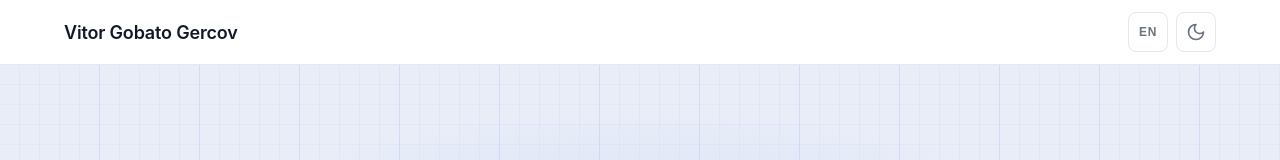
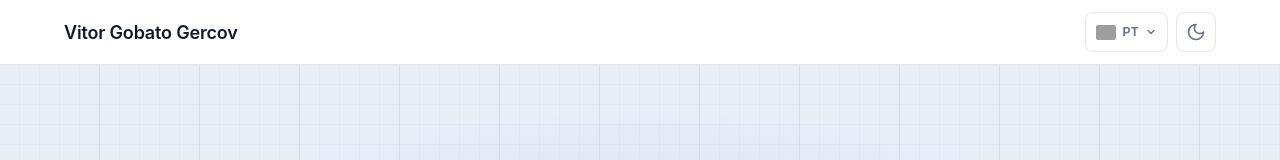
Before and after one commit to vitor-gercov/Portf-lio, an Angular app: page / in a window 1280 px wide. Shown: the top 160 px of the page. Built offline with nearby package versions, Linux system fonts and the light colour scheme; grey boxes are pictures that could not be loaded; what @angular/localize would draw is missing.

Commit message:
Ajuste no multilinguagem e implementação do conteúdo na sessão de sobre e no rodapé

```diff
--- a/src/app/footer/footer.component.ts
+++ b/src/app/footer/footer.component.ts
@@ -12,25 +12,25 @@ export class FooterComponent {
   readonly socialLinks = [
     {
       label: 'LinkedIn',
-      href: '#',
+      href: 'https://www.linkedin.com/in/vitor-gobato-gercov-a89474178/',
       icon: 'linkedin',
       ariaLabel: $localize`:@@footer.linkedInAriaLabel:Meu perfil no LinkedIn`,
     },
     {
       label: 'GitHub',
-      href: '#',
+      href: 'https://github.com/vitor-gercov',
       icon: 'github',
       ariaLabel: $localize`:@@footer.githubAriaLabel:Meu perfil no GitHub`,
     },
     {
       label: 'WhatsApp',
-      href: '#',
+      href: 'https://api.whatsapp.com/send/?phone=5511971112207&text&type=phone_number&app_absent=0',
       icon: 'whatsapp',
       ariaLabel: $localize`:@@footer.whatsappAriaLabel:Entrar em contato via WhatsApp`,
     },
     {
       label: 'E-mail',
-      href: '#',
+      href: 'https://mail.google.com/mail/?view=cm&fs=1&to=gercovvitor@gmail.com',
       icon: 'email',
       ariaLabel: $localize`:@@footer.emailAriaLabel:Enviar um e-mail`,
     },
--- a/src/index.html
+++ b/src/index.html
@@ -6,6 +6,18 @@
     <base href="/" />
     <meta name="viewport" content="width=device-width, initial-scale=1" />
     <link rel="icon" type="image/x-icon" href="favicon.ico" />
+    <script>
+      (function () {
+        var stored = localStorage.getItem('theme');
+        var theme =
+          stored === 'light' || stored === 'dark'
+            ? stored
+            : window.matchMedia('(prefers-color-scheme: dark)').matches
+            ? 'dark'
+            : 'light';
+        document.documentElement.setAttribute('data-theme', theme);
+      })();
+    </script>
   </head>
   <body>
     <app-root></app-root>
--- a/src/shared/services/locale.service.ts
+++ b/src/shared/services/locale.service.ts
@@ -1,30 +1,35 @@
-import { Injectable } from '@angular/core';
+import { Injectable, signal } from '@angular/core';
 
 const STORAGE_KEY = 'app-locale';
 
 export type AppLocale = 'pt-BR' | 'en-US';
 
+export interface LocaleOption {
+  code: AppLocale;
+  label: string;
+  flagUrl: string;
+  flagAlt: string;
+}
+
 @Injectable({ providedIn: 'root' })
 export class LocaleService {
-  readonly locales: { code: AppLocale; label: string }[] = [
-    { code: 'pt-BR', label: 'PT' },
-    { code: 'en-US', label: 'EN' },
+  readonly locales: LocaleOption[] = [
+    { code: 'pt-BR', label: 'PT', flagUrl: 'https://flagcdn.com/w20/br.png', flagAlt: 'Brasil' },
+    { code: 'en-US', label: 'EN', flagUrl: 'https://flagcdn.com/w20/us.png', flagAlt: 'Estados Unidos' },
   ];
 
-  getLocale(): AppLocale {
-    return (localStorage.getItem(STORAGE_KEY) as AppLocale) ?? 'pt-BR';
+  private readonly _currentLocale = signal<AppLocale>(
+    (localStorage.getItem(STORAGE_KEY) as AppLocale) ?? 'pt-BR'
+  );
+
+  readonly currentLocale = this._currentLocale.asReadonly();
+
+  getCurrentOption(): LocaleOption {
+    return this.locales.find(l => l.code === this._currentLocale())!;
   }
 
   setLocale(locale: AppLocale): void {
     localStorage.setItem(STORAGE_KEY, locale);
     window.location.reload();
   }
-
-  toggle(): void {
-    this.setLocale(this.getLocale() === 'pt-BR' ? 'en-US' : 'pt-BR');
-  }
-
-  getNextLocaleLabel(): string {
-    return this.getLocale() === 'pt-BR' ? 'EN' : 'PT';
-  }
 }
--- a/src/widgets/about/about.component.ts
+++ b/src/widgets/about/about.component.ts
@@ -11,24 +11,24 @@ interface PodiumItem {
   styleUrl: './about.component.scss',
 })
 export class AboutComponent {
-  photoSrc: string | null = null;
+  photoSrc: string | null = 'https://lh3.googleusercontent.com/pw/AP1GczMs_4ERZ7aZI1Bnyv9O9hWakIWfJg9Rn8rNF0KFl0SEOfTMpRoTzunBXce6hVjKcffbyMAVvH2kqSjEqvO5QQDXnbzibkj_o9805GatHsE5y_5HaluqwigE8BKH7zF9WNMKPATY0FIaK9aAangk2omekg=w683-h911-s-no-gm?authuser=0';
 
   videogames: PodiumItem[] = [
-    { name: '', image: undefined },
-    { name: '', image: undefined },
-    { name: '', image: undefined },
+    { name: 'DOOM Eternal', image: 'https://i.redd.it/3t9pnnab10m11.png' },
+    { name: 'Dark Souls', image: 'https://cdn2.steamgriddb.com/icon_thumb/7b0b4f3e99aa0141a61fa9561c7db4d1.png' },
+    { name: 'Super Mario Galaxy', image: 'https://hips.hearstapps.com/hmg-prod/images/super-mario-galaxy-1-1600408922.jpg?crop=0.6666666666666666xw:1xh;center,top&resize=1200:*' },
   ];
 
   bands: PodiumItem[] = [
-    { name: '', image: undefined },
-    { name: '', image: undefined },
-    { name: '', image: undefined },
+    { name: 'Black Label Society', image: 'https://i.ebayimg.com/images/g/iM0AAOSwNs1ghujK/s-l400.jpg' },
+    { name: 'Black Sabbath', image: 'https://www.rockfm.fm/files/og_thumbnail/uploads/2024/09/20/66ed5f4510115.jpeg' },
+    { name: 'Sepultura', image: 'https://blogger.googleusercontent.com/img/b/R29vZ2xl/AVvXsEieqLwAsuFtwIqZNw92H5MaqguU4-Ez5QBh4IqBQ40YvNYqYQnBeu0j7wHedpFyZorG3IhF3qXemiWHZZw8EKjFfE93g7kCSMW7wRyGW-3dy7ItjTChacOH9rflAwH9ccG6IqFD9P_IWB8/s320/sepul.PNG' },
   ];
 
   movies: PodiumItem[] = [
-    { name: '', image: undefined },
-    { name: '', image: undefined },
-    { name: '', image: undefined },
+    { name: 'Bastardos Inglórios', image: 'https://rollingstone.com.br/wp-content/uploads/bastardos_inglorios_foto_divulgacao.jpg' },
+    { name: 'Tropa de Elite', image: 'https://m.media-amazon.com/images/M/MV5BMjc4NDM2MzY2NV5BMl5BanBnXkFtZTgwNjY3OTA0MzI@._V1_.jpg' },
+    { name: 'Kill Bill', image: 'https://www.sleek-mag.com/wp-content/uploads/2018/10/Kill_Bill_Volume_1-912132366-large-1-1024x676.jpg' },
   ];
 
   // Podium display order: 2nd, 1st, 3rd
--- a/src/widgets/header/header.component.html
+++ b/src/widgets/header/header.component.html
@@ -3,14 +3,48 @@
     <a class="header__name" routerLink="/">Vitor Gobato Gercov</a>
 
     <div class="header__actions">
-      <button
-        class="header__lang-toggle"
-        type="button"
-        (click)="localeService.toggle()"
-        [attr.aria-label]="langToggleLabel"
-      >
-        {{ localeService.getNextLocaleLabel() }}
-      </button>
+      <div class="header__lang-dropdown" [class.open]="dropdownOpen()">
+        <button
+          class="header__lang-trigger"
+          type="button"
+          (click)="toggleDropdown($event)"
+          [attr.aria-expanded]="dropdownOpen()"
+          aria-haspopup="listbox"
+        >
+          <img
+            class="header__lang-flag"
+            [src]="localeService.getCurrentOption().flagUrl"
+            [alt]="localeService.getCurrentOption().flagAlt"
+            width="20" height="15"
+          />
+          <span class="header__lang-label">{{ localeService.getCurrentOption().label }}</span>
+          <svg class="header__lang-chevron" xmlns="http://www.w3.org/2000/svg" width="12" height="12" viewBox="0 0 24 24" fill="none" stroke="currentColor" stroke-width="2.5" stroke-linecap="round" stroke-linejoin="round" aria-hidden="true">
+            <path d="m6 9 6 6 6-6"/>
+          </svg>
+        </button>
+
+        @if (dropdownOpen()) {
+          <ul class="header__lang-menu" role="listbox" (click)="$event.stopPropagation()">
+            @for (locale of localeService.locales; track locale.code) {
+              <li
+                class="header__lang-option"
+                [class.active]="locale.code === localeService.currentLocale()"
+                role="option"
+                [attr.aria-selected]="locale.code === localeService.currentLocale()"
+                (click)="selectLocale(locale.code)"
+              >
+                <img
+                  class="header__lang-flag"
+                  [src]="locale.flagUrl"
+                  [alt]="locale.flagAlt"
+                  width="20" height="15"
+                />
+                <span>{{ locale.label }}</span>
+              </li>
+            }
+          </ul>
+        }
+      </div>
 
       <button
         class="header__theme-toggle"
--- a/src/widgets/header/header.component.scss
+++ b/src/widgets/header/header.component.scss
@@ -38,12 +38,16 @@
     gap: 0.5rem;
   }
 
-  &__lang-toggle {
+  &__lang-dropdown {
+    position: relative;
+  }
+
+  &__lang-trigger {
     display: flex;
     align-items: center;
-    justify-content: center;
-    width: 40px;
+    gap: 0.375rem;
     height: 40px;
+    padding: 0 0.625rem;
     border: 1px solid var(--color-border);
     border-radius: 8px;
     background-color: transparent;
@@ -60,6 +64,76 @@
     &:hover {
       background-color: var(--color-bg-secondary);
       color: var(--color-text-primary);
+    }
+
+    .open & {
+      background-color: var(--color-bg-secondary);
+      color: var(--color-text-primary);
+    }
+  }
+
+  &__lang-flag {
+    display: block;
+    width: 20px;
+    height: 15px;
+    border-radius: 2px;
+    object-fit: cover;
+    flex-shrink: 0;
+  }
+
+  &__lang-label {
+    font-size: 0.75rem;
+    font-weight: 600;
+    letter-spacing: 0.05em;
+  }
+
+  &__lang-chevron {
+    transition: transform 0.2s ease;
+
+    .open & {
+      transform: rotate(180deg);
+    }
+  }
+
+  &__lang-menu {
+    position: absolute;
+    top: calc(100% + 6px);
+    right: 0;
+    z-index: 10;
+    min-width: 100%;
+    list-style: none;
+    margin: 0;
+    padding: 0.25rem;
+    background-color: var(--color-bg-primary);
+    border: 1px solid var(--color-border);
+    border-radius: 8px;
+    box-shadow: 0 4px 16px rgba(0, 0, 0, 0.12);
+    animation: dropdown-in 0.15s ease;
+  }
+
+  &__lang-option {
+    display: flex;
+    align-items: center;
+    gap: 0.5rem;
+    padding: 0.4rem 0.625rem;
+    border-radius: 6px;
+    cursor: pointer;
+    font-size: 0.75rem;
+    font-weight: 600;
+    letter-spacing: 0.05em;
+    color: var(--color-text-secondary);
+    white-space: nowrap;
+    transition:
+      background-color 0.15s ease,
+      color 0.15s ease;
+
+    &:hover {
+      background-color: var(--color-bg-secondary);
+      color: var(--color-text-primary);
+    }
+
+    &.active {
+      color: var(--color-accent);
     }
   }
 
@@ -85,3 +159,14 @@
     }
   }
 }
+
+@keyframes dropdown-in {
+  from {
+    opacity: 0;
+    transform: translateY(-4px);
+  }
+  to {
+    opacity: 1;
+    transform: translateY(0);
+  }
+}
--- a/src/widgets/header/header.component.ts
+++ b/src/widgets/header/header.component.ts
@@ -1,7 +1,7 @@
-import { Component, inject } from '@angular/core';
+import { Component, HostListener, inject, signal } from '@angular/core';
 import { RouterLink } from '@angular/router';
 import { ThemeService } from '../../shared/services/theme.service';
-import { LocaleService } from '../../shared/services/locale.service';
+import { AppLocale, LocaleService } from '../../shared/services/locale.service';
 
 @Component({
   selector: 'app-header',
@@ -13,7 +13,23 @@ export class HeaderComponent {
   protected readonly themeService = inject(ThemeService);
   protected readonly localeService = inject(LocaleService);
 
+  protected readonly dropdownOpen = signal(false);
+
   protected readonly lightModeLabel = $localize`:@@header.lightMode:Ativar modo claro`;
   protected readonly darkModeLabel = $localize`:@@header.darkMode:Ativar modo escuro`;
-  protected readonly langToggleLabel = $localize`:@@header.langToggle:Mudar para inglês`;
+
+  protected toggleDropdown(event: MouseEvent): void {
+    event.stopPropagation();
+    this.dropdownOpen.update(v => !v);
+  }
+
+  protected selectLocale(code: AppLocale): void {
+    this.dropdownOpen.set(false);
+    this.localeService.setLocale(code);
+  }
+
+  @HostListener('document:click')
+  protected closeDropdown(): void {
+    this.dropdownOpen.set(false);
+  }
 }
```
Also changed, not shown: src/widgets/about/about.component.html (+21 -10 lines), .claude/launch.json (added), .claude/settings.local.json.
